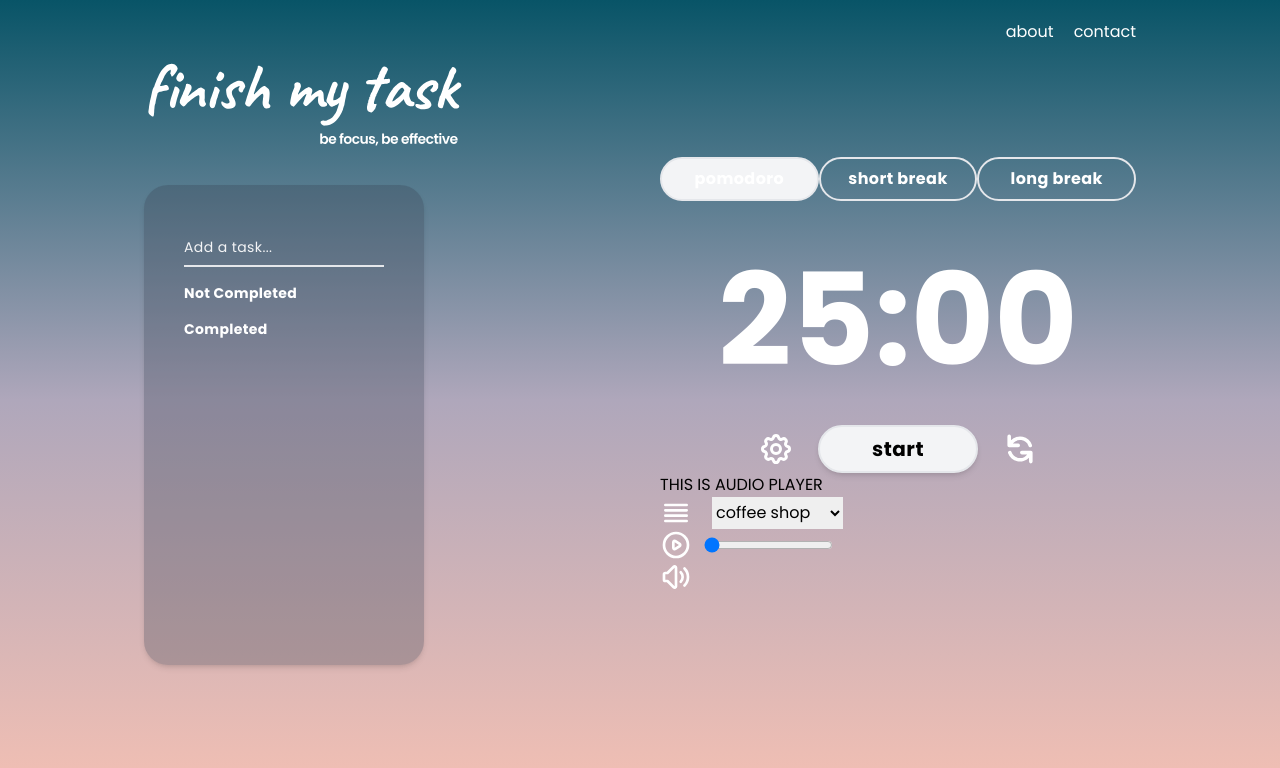
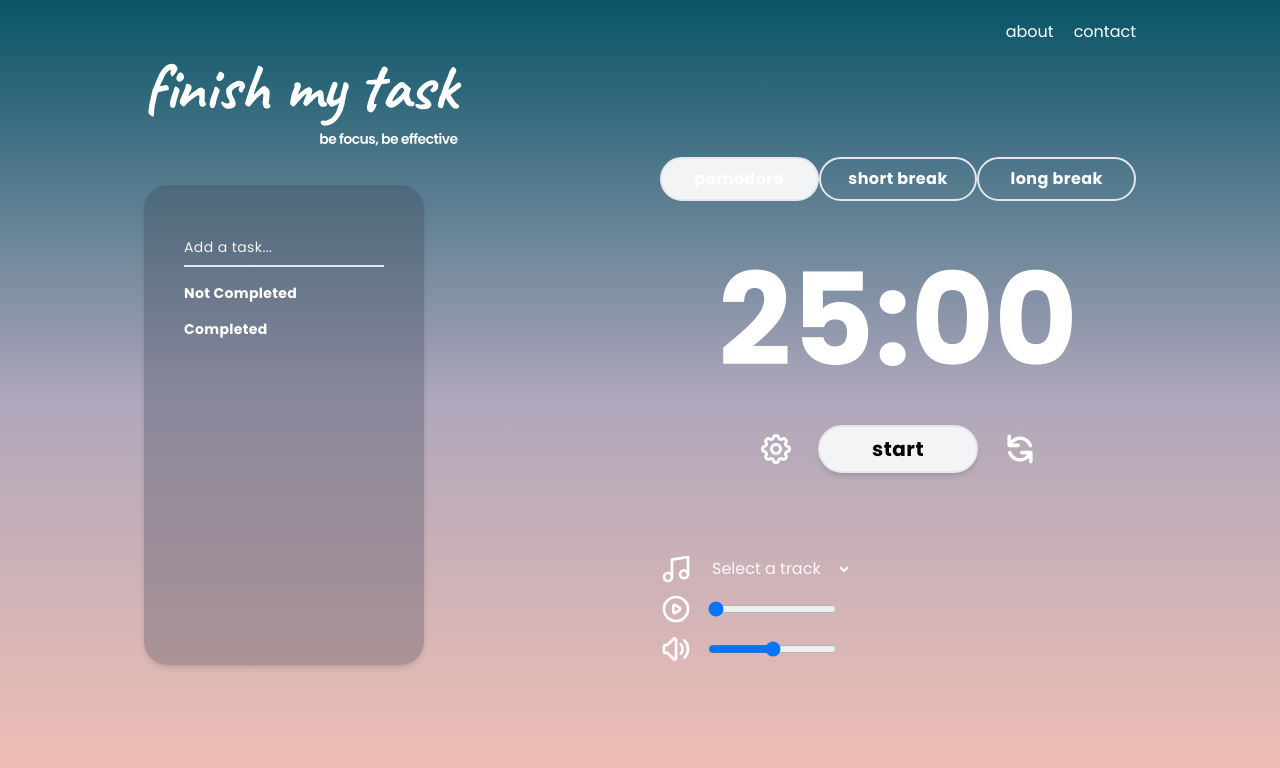
Before and after one commit to leecamm/finish-my-task, a Next.js app: page / in a window 1280 px wide. Shown: the top 768 px of the page. Built offline with nearby package versions, Linux system fonts and the light colour scheme.

Commit message:
feat: change volume/mute audioPlayer

```diff
--- a/components/AudioPlayer.jsx
+++ b/components/AudioPlayer.jsx
@@ -2,8 +2,9 @@ import React, { useState, useEffect, useRef } from "react";
 
 import IconPlay from "./icons/IconPlay";
 import IconPause from "./icons/IconPause";
-import IconList from "./icons/IconList";
+import IconList from "./icons/IconMusic";
 import IconVolume from "./icons/IconVolume";
+import IconMute from "./icons/IconMute";
 
 const AudioPlayer = () => {
   const tracks = [
@@ -21,12 +22,14 @@ const AudioPlayer = () => {
   const [selectedTrack, setSelectedTrack] = useState("");
 
   const [isPlaying, setIsPlaying] = useState(false);
+  const [isMute, setIsMute] = useState(false);
   const [duration, setDuration] = useState(0);
   const [currentTime, setCurrentTime] = useState(0);
 
   const audioPlayer = useRef();
   const progressBar = useRef();
   const animationRef = useRef();
+  const progressVolume = useRef();
 
   const handleSelected = (e) => {
     setSelectedTrack(JSON.parse(e.target.value));
@@ -34,14 +37,15 @@ const AudioPlayer = () => {
     setIsPlaying(false);
   };
 
-  const calculateTime = (secs) => {
-    const minutes = Math.floor(secs / 60);
-    const returnedMinutes = minutes < 10 ? `0${minutes}` : `${minutes}`;
-    const seconds = Math.floor(secs % 60);
-    const returnedSeconds = seconds < 10 ? `0${seconds}` : `${seconds}`;
+  //   Use when want to show the time of the songs
+  //   const calculateTime = (secs) => {
+  //     const minutes = Math.floor(secs / 60);
+  //     const returnedMinutes = minutes < 10 ? `0${minutes}` : `${minutes}`;
+  //     const seconds = Math.floor(secs % 60);
+  //     const returnedSeconds = seconds < 10 ? `0${seconds}` : `${seconds}`;
 
-    return `${returnedMinutes}:${returnedSeconds}`;
-  };
+  //     return `${returnedMinutes}:${returnedSeconds}`;
+  //   };
 
   useEffect(() => {
     const seconds = Math.floor(audioPlayer.current.duration);
@@ -61,6 +65,11 @@ const AudioPlayer = () => {
     }
   };
 
+  const toggleMute = () => {
+    audioPlayer.current.muted = !audioPlayer.current.muted;
+    setIsMute(!isMute);
+  };
+
   const whilePlaying = () => {
     progressBar.current.value = audioPlayer.current.currentTime;
     setCurrentTime(progressBar.current.value);
@@ -72,29 +81,46 @@ const AudioPlayer = () => {
     setCurrentTime(progressBar.current.value);
   };
 
+  const changeVolume = () => {
+    audioPlayer.current.volume = progressVolume.current.value;
+  };
+
   return (
-    <div className="md:col-start-5 md:col-span-4 lg:col-start-6 lg:col-span-5">
-      <h1>THIS IS AUDIO PLAYER</h1>
-      <div className="flex gap-5">
+    <div className="md:col-start-5 md:col-span-4 lg:col-start-6 lg:col-span-5 mt-20 space-y-2">
+      <div className="flex gap-4 items-center">
         <IconList />
-        <select onChange={handleSelected}>
-          <option disabled>Select a track</option>
+        <select
+          onChange={handleSelected}
+          defaultValue={"default"}
+          className="bg-gray-700 bg-opacity-0 text-gray-50 w-36"
+        >
+          <option
+            value={"default"}
+            disabled
+            className="bg-gray-200 bg-opacity-30 text-gray-400"
+          >
+            Select a track
+          </option>
           {tracks.map((track) => (
-            <option key={track.value} value={JSON.stringify(track)}>
+            <option
+              key={track.value}
+              value={JSON.stringify(track)}
+              className="bg-gray-200 bg-opacity-50 text-gray-900"
+            >
               {track.title}
             </option>
           ))}
         </select>
-        <p>{selectedTrack.title}</p>
         <audio
           ref={audioPlayer}
           src={selectedTrack.src}
           preload="true"
           loop
+          volume="true"
         ></audio>
       </div>
 
-      <div className="flex items-center gap-3">
+      <div className="flex items-center gap-4">
         <button onClick={togglePlayPause}>
           {isPlaying ? <IconPause /> : <IconPlay />}
         </button>
@@ -105,7 +131,20 @@ const AudioPlayer = () => {
           onChange={changeRange}
         />
       </div>
-      <IconVolume />
+      <div className="flex items-center gap-4">
+        <button onClick={toggleMute}>
+          {isMute ? <IconMute /> : <IconVolume />}
+        </button>
+        <input
+          type="range"
+          defaultValue="0.5"
+          min={0}
+          max={1}
+          step={0.01}
+          ref={progressVolume}
+          onChange={changeVolume}
+        />
+      </div>
     </div>
   );
 };
--- a/components/icons/IconList.jsx
+++ /dev/null
@@ -1,22 +0,0 @@
-import React from "react";
-
-const IconList = () => {
-  return (
-    <svg
-      xmlns="http://www.w3.org/2000/svg"
-      className="h-8 w-8 text-white hover:text-gray-100"
-      fill="none"
-      viewBox="0 0 24 24"
-      stroke="currentColor"
-      strokeWidth={2}
-    >
-      <path
-        strokeLinecap="round"
-        strokeLinejoin="round"
-        d="M4 6h16M4 10h16M4 14h16M4 18h16"
-      />
-    </svg>
-  );
-};
-
-export default IconList;
--- /dev/null
+++ b/components/icons/IconMusic.jsx
@@ -0,0 +1,22 @@
+import React from "react";
+
+const IconMusic = () => {
+  return (
+    <svg
+      className="h-8 w-8 text-white"
+      viewBox="0 0 24 24"
+      xmlns="http://www.w3.org/2000/svg"
+      fill="none"
+      stroke="currentColor"
+      strokeWidth="2"
+      strokeLinecap="round"
+      strokeLinejoin="round"
+    >
+      {" "}
+      <path d="M9 18V5l12-2v13" /> <circle cx="6" cy="18" r="3" />{" "}
+      <circle cx="18" cy="16" r="3" />
+    </svg>
+  );
+};
+
+export default IconMusic;
--- /dev/null
+++ b/components/icons/IconMute.jsx
@@ -0,0 +1,28 @@
+import React from "react";
+
+const IconMute = () => {
+  return (
+    <svg
+      xmlns="http://www.w3.org/2000/svg"
+      className="h-8 w-8 text-white hover:text-gray-100 cursor-pointer"
+      fill="none"
+      viewBox="0 0 24 24"
+      stroke="currentColor"
+      strokeWidth={2}
+    >
+      <path
+        strokeLinecap="round"
+        strokeLinejoin="round"
+        d="M5.586 15H4a1 1 0 01-1-1v-4a1 1 0 011-1h1.586l4.707-4.707C10.923 3.663 12 4.109 12 5v14c0 .891-1.077 1.337-1.707.707L5.586 15z"
+        clipRule="evenodd"
+      />
+      <path
+        strokeLinecap="round"
+        strokeLinejoin="round"
+        d="M17 14l2-2m0 0l2-2m-2 2l-2-2m2 2l2 2"
+      />
+    </svg>
+  );
+};
+
+export default IconMute;
```
